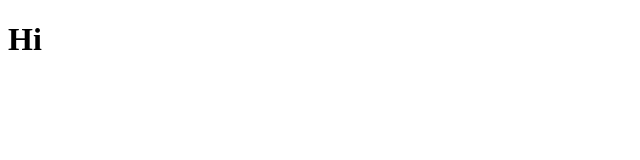
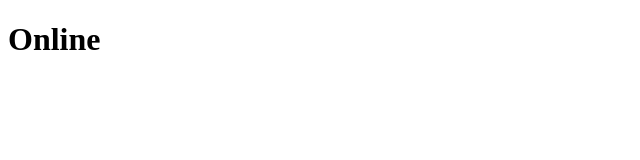
Before and after one commit to hongjunjeong95/React_hooks-v1, a React (Create React App) app: page / in a window 1280 px wide. Shown: the top 160 px of the page, without its empty margins (0-640 px from the left). Built offline with nearby package versions, Linux system fonts and the light colour scheme.

Commit message:
useNetwork

```diff
--- a/src/App.js
+++ b/src/App.js
@@ -1,14 +1,13 @@
-import { useBeforeLeave } from "./useBeforeLeave";
-import { useConfirm } from "./useConfirm";
-import { useFadeIn } from "./useFadeIn";
+import { useNetwork } from "./useNetwork";
 
 const App = () => {
-  const fadeInH1 = useFadeIn(1, 2);
-  const fadeInP = useFadeIn(5, 10);
+  const handleNetworkChange = (online) => {
+    console.log(online ? "We just went online " : "We are offline");
+  };
+  const onLine = useNetwork(handleNetworkChange);
   return (
     <div className="App">
-      <h1 {...fadeInH1}>Hi</h1>
-      <p {...fadeInP}>lore asdklfjasdkfl</p>
+      <h1>{onLine ? "Online" : "Offline"}</h1>
     </div>
   );
 };
--- /dev/null
+++ b/src/useNetwork.js
@@ -0,0 +1,20 @@
+import { useEffect, useState } from "react";
+
+export const useNetwork = (onChange) => {
+  const [status, setStatus] = useState(navigator.onLine);
+  const handleChange = () => {
+    if (typeof onChange === "function") {
+      onChange(navigator.onLine);
+    }
+    setStatus(navigator.onLine);
+  };
+  useEffect(() => {
+    window.addEventListener("online", handleChange);
+    window.addEventListener("offline", handleChange);
+    return () => {
+      window.removeEventListener("online", handleChange);
+      window.removeEventListener("offline", handleChange);
+    };
+  }, []);
+  return status;
+};
```
